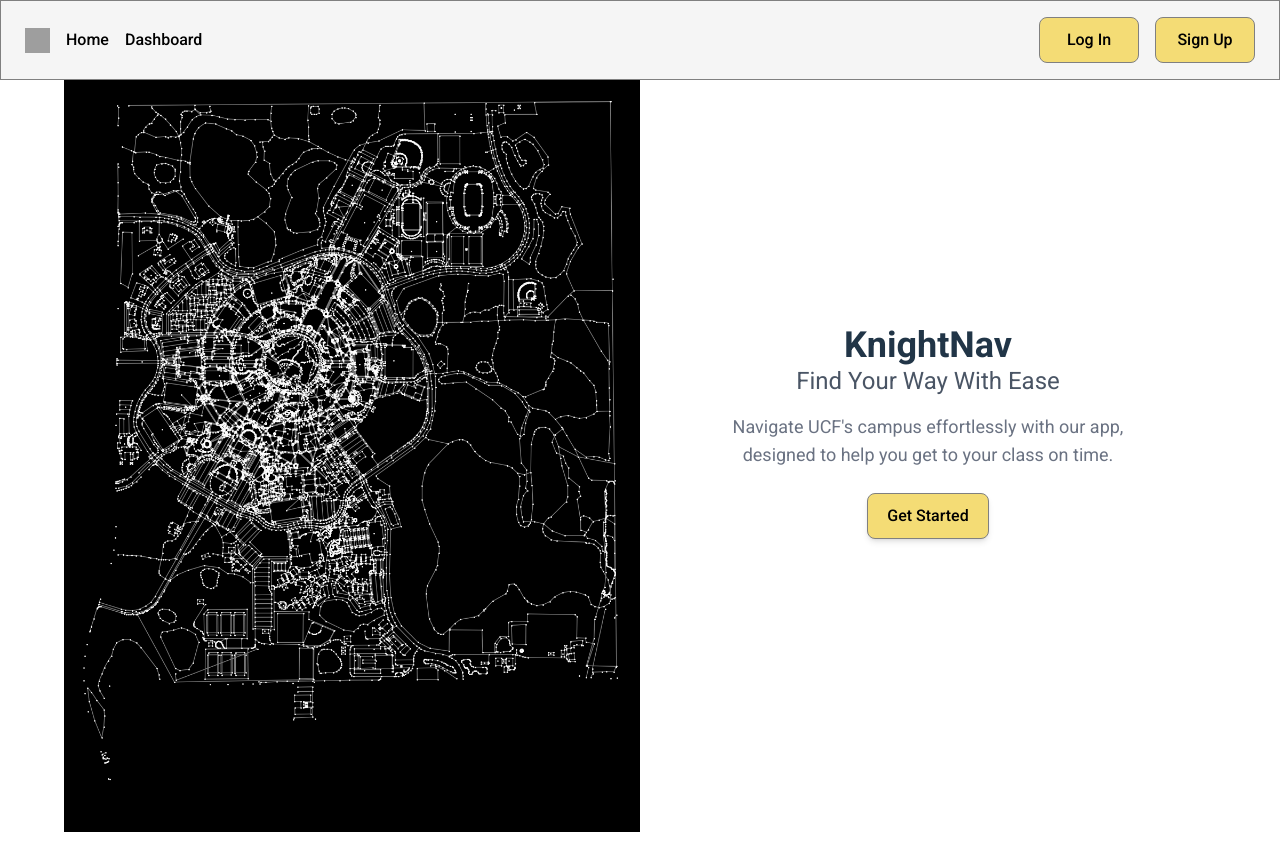
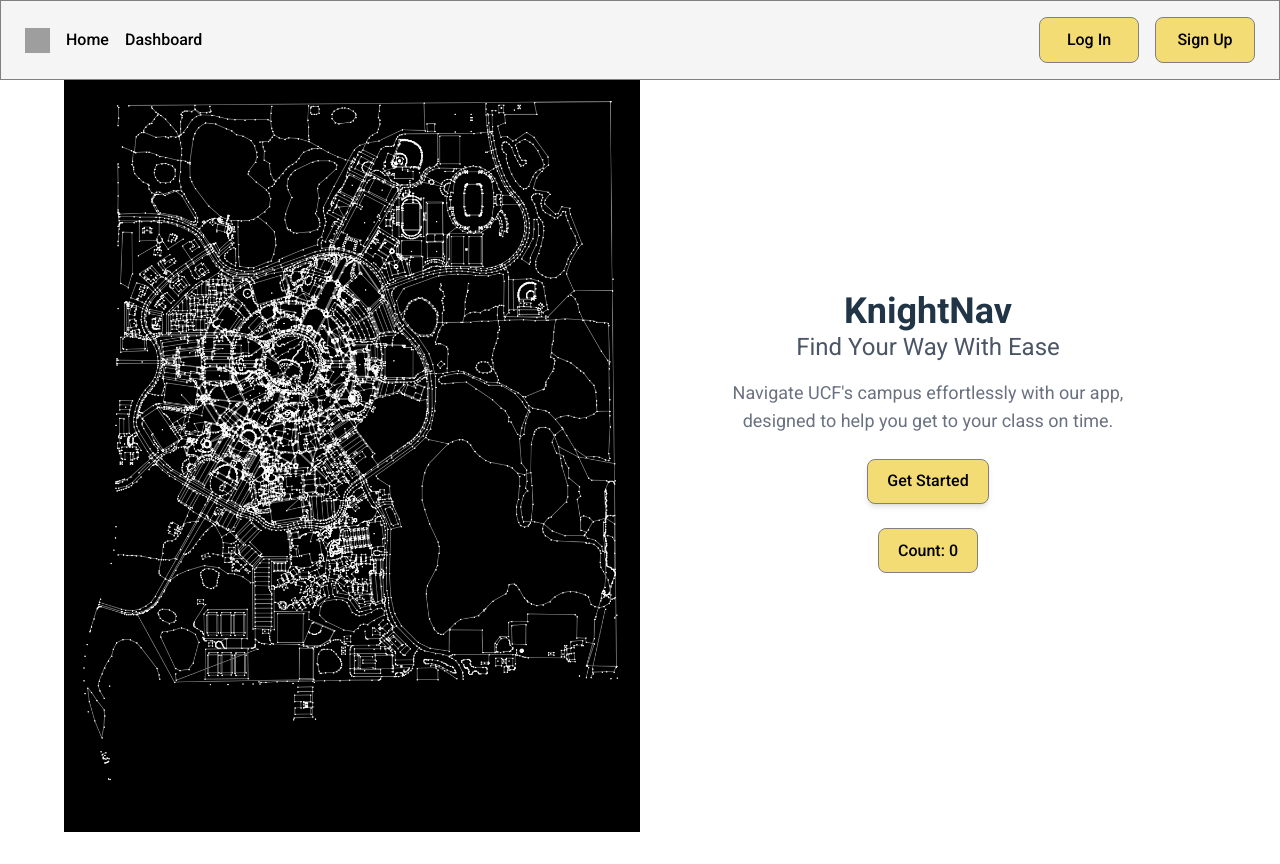
Before and after one commit to NotGuneet993/mern-proj, a React (Vite) app in the folder frontend/: page / in a window 1280 px wide. Built offline with nearby package versions, Linux system fonts and the light colour scheme; grey boxes are pictures that could not be loaded.

Commit message:
added the stim button back

```diff
--- a/frontend/src/pages/LandingPage.tsx
+++ b/frontend/src/pages/LandingPage.tsx
@@ -1,7 +1,13 @@
 import "../styles/LandingPage.css"
 import nodemap from "../assets/nodemap.png"
 
+import { useState } from "react";
+
 export default function LandingPage() {
+
+    const [count, setCount] = useState(0);
+
+
     return (
         <div className="flex h-screen overflow-hidden">
 
@@ -22,6 +28,10 @@
                 <button className="mt-6 px-6 py-3 bg-blue-500 text-white rounded-lg shadow-md hover:bg-blue-600 transition">
                     Get Started
                 </button>
+                <br />
+                <button onClick={() => setCount(prev => prev + 1)}>
+                    Count: {count}
+                </button>
             </div>
         </div>
     );
```
